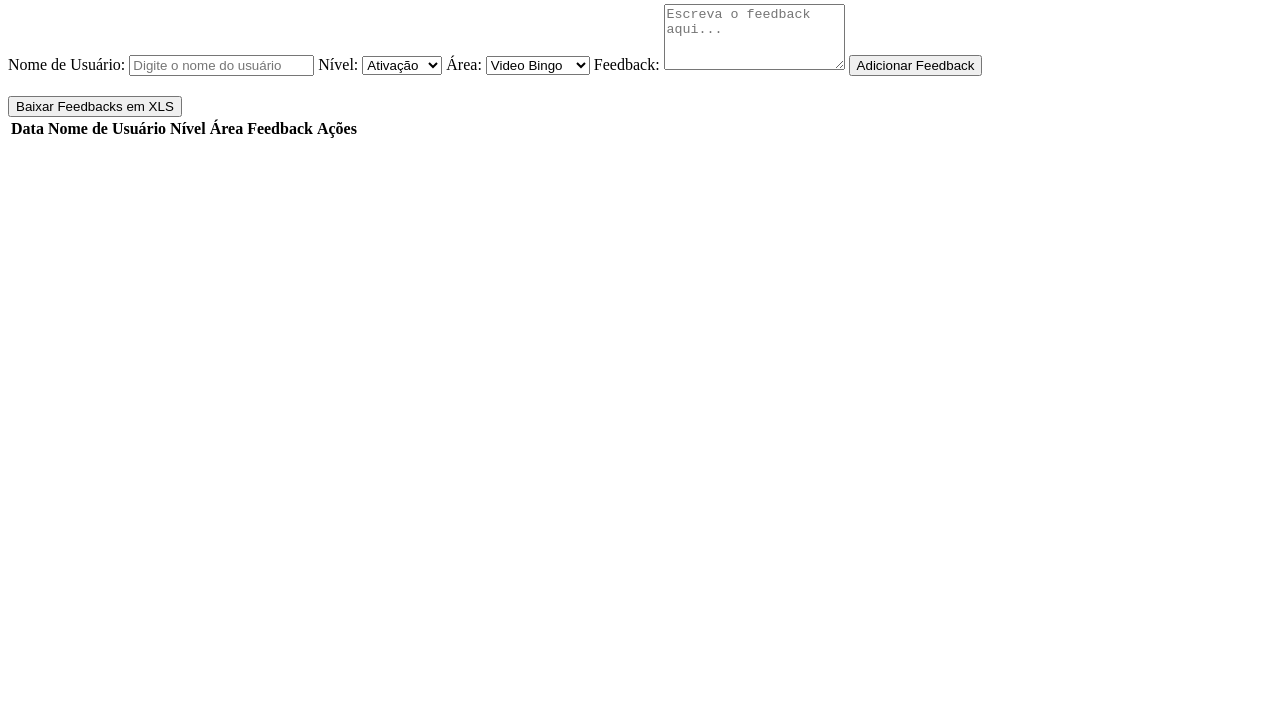
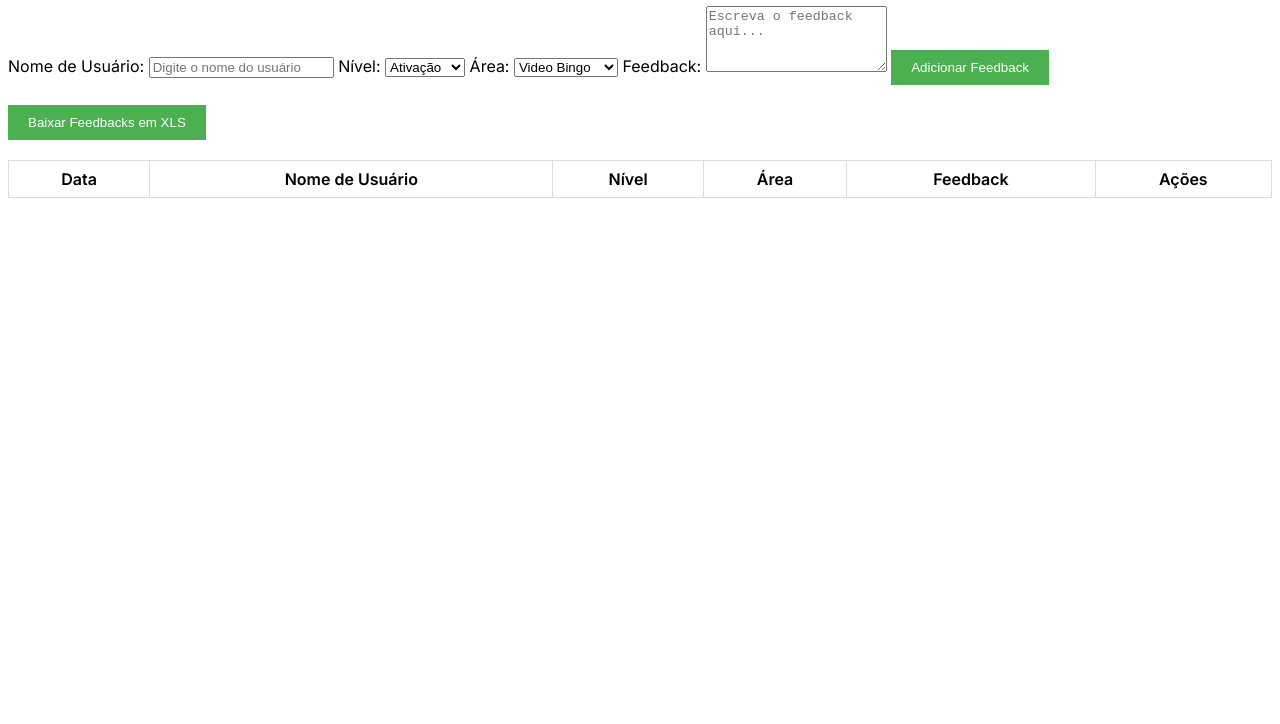
Before and after one commit to LuanadBraz/Feedback, a plain HTML site: page index.html in a window 1280 px wide. Shown: the part 76-800 px from the top of the page. Drawn offline with Linux system fonts and the light colour scheme; no server answers; a script that the page names is missing.

Commit message:
Update index.html

```diff
--- a/index.html
+++ b/index.html
@@ -5,9 +5,30 @@
     <meta name="viewport" content="width=device-width, initial-scale=1.0">
     <title>Feedback de Clientes Playbonds</title>
     <link href="https://fonts.googleapis.com/css2?family=Inter:wght@400;600&display=swap" rel="stylesheet">
-    <script src="https://cdnjs.cloudflare.com/ajax/libs/xlsx/0.17.0/xlsx.full.min.js"></script>
     <style>
-        /* Estilos permanecem os mesmos */
+        /* Estilos podem ser ajustados conforme necessário */
+        body {
+            font-family: 'Inter', sans-serif;
+        }
+        .btn {
+            background-color: #4CAF50;
+            color: white;
+            padding: 10px 20px;
+            border: none;
+            cursor: pointer;
+        }
+        table {
+            width: 100%;
+            margin-top: 20px;
+            border-collapse: collapse;
+        }
+        th, td {
+            padding: 8px;
+            border: 1px solid #ddd;
+        }
+        .actions button {
+            margin-left: 10px;
+        }
     </style>
 </head>
 <body>
@@ -66,7 +87,7 @@
 <script>
     // Função para carregar feedbacks do servidor
     async function loadFeedbacks() {
-        const response = await fetch('http://localhost:5000/api/feedbacks');
+        const response = await fetch('feedbacks.php');
         const feedbacks = await response.json();
         const tbody = document.querySelector('#feedback-table tbody');
         tbody.innerHTML = '';
@@ -104,7 +125,7 @@
             feedback
         };
 
-        const response = await fetch('http://localhost:5000/api/feedbacks', {
+        const response = await fetch('feedbacks.php', {
             method: 'POST',
             headers: {
                 'Content-Type': 'application/json'
```
